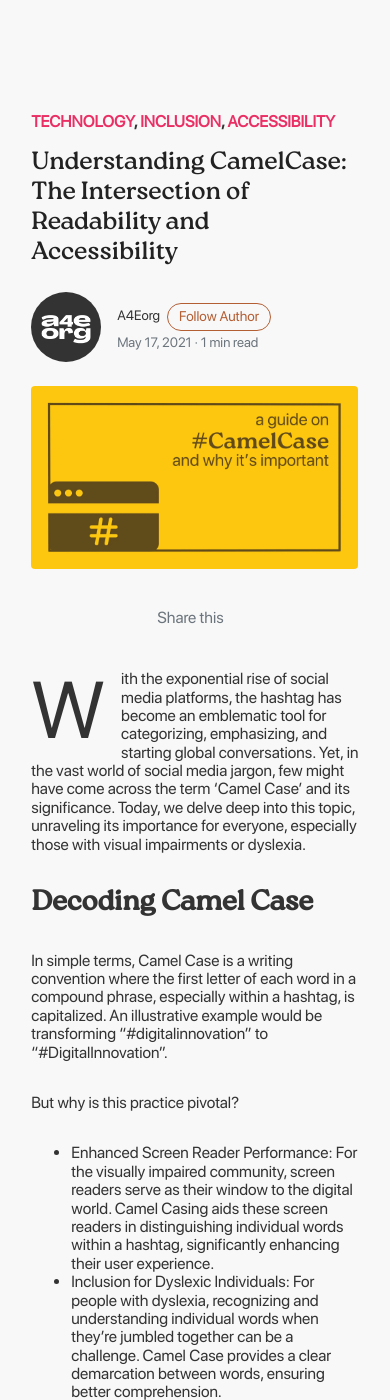
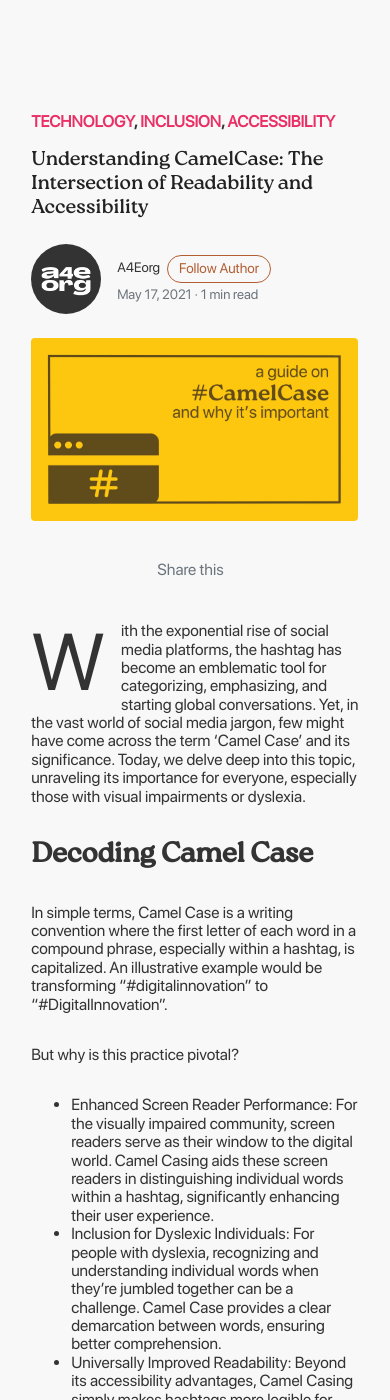
Before and after one commit to syedulazam/a4e-journal, a Jekyll site: the page built from _posts/2021-05-17-understanding-camelcase.markdown, in a window 390 px wide and 1400 px high. Built offline with Jekyll 4.4.1, drawn with Linux system fonts in a browser that asks for light colours; nearby versions of some CDN libraries; comment, search, counter and statistics services are not loaded.

Commit message:
font fixing

```diff
--- a/assets/css/theme.css
+++ b/assets/css/theme.css
@@ -40,12 +40,12 @@
 }
 @media (max-width:991.98px) {
     .display-3 {
-        font-size:3.5rem;
+        font-size:3.25rem;
     }
 }
 @media (max-width:767.98px) {
     .display-3 {
-        font-size:2rem;
+        font-size:1.75rem;
     }
 }
 .row.gap-y>.col,.row.gap-y>[class*="col-"] {
@@ -714,12 +714,12 @@
 }
 @media (max-width:1199.98px) {
     .display-4 {
-        font-size:35px;
+        font-size:30px;
     }
 }
 @media (max-width:991.98px) {
     .display-4 {
-        font-size:25px;
+        font-size:20px;
     }
     .alertbar {
         display: none !important;
```
Also changed, not shown: assets/css/main.css.
